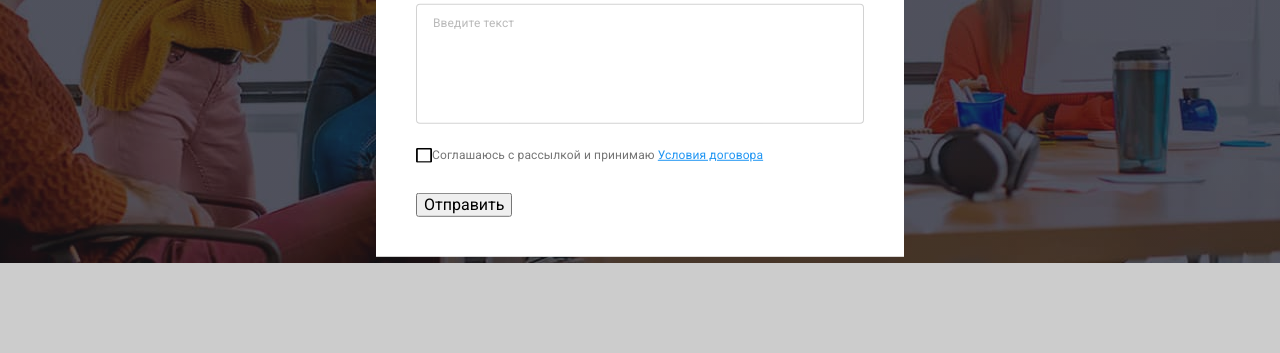
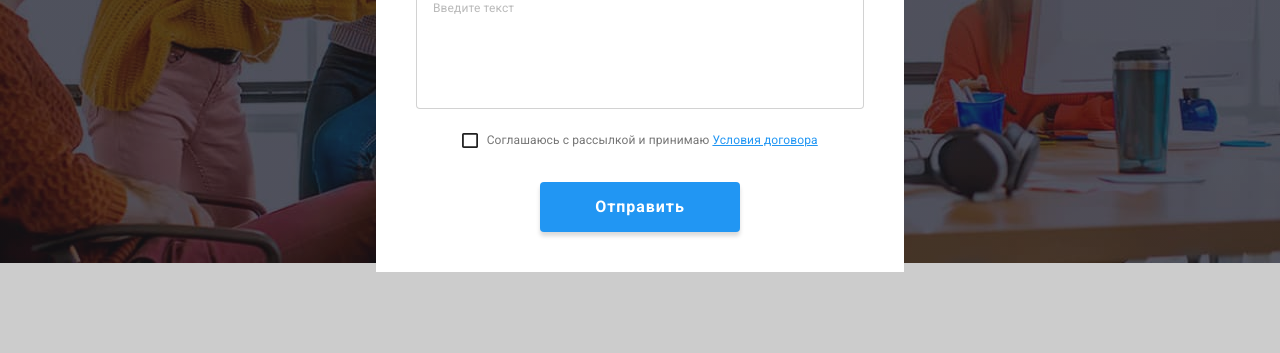
Before and after one commit to AlexDvor/goit-markup-hw-07, a plain HTML site: page index.html in a window 1280 px wide. Shown: the part 418-771 px from the top of the page. Drawn offline with Linux system fonts and the light colour scheme.

Commit message:
added button scss

```diff
--- a/css/style.css
+++ b/css/style.css
@@ -778,7 +778,7 @@
   margin-bottom: 12px;
 } */
 
-.input-form__label {
+/* .input-form__label {
   display: flex;
   align-items: center;
   font-weight: 400;
@@ -857,21 +857,21 @@
   line-height: 1.16;
   letter-spacing: 0.01em;
   color: rgba(117, 117, 117, 0.5);
-}
+} */
 
-.checkbox {
+/* .checkbox {
   display: flex;
   justify-content: center;
 }
 
 .checkbox__text {
   margin-left: 8.38px;
-}
+} */
 
-.input-form__link {
+/* .input-form__link {
   color: #2196f3;
   text-decoration: underline;
-}
+} */
 
 .submit-btn {
   font-weight: 700;
@@ -893,16 +893,11 @@
   cursor: pointer;
 }
 
-.send {
-  display: flex;
-  justify-content: center;
-}
+/* .input-form__wrapper {
+  position: relative;
+} */
 
-.input-form__wrapper {
-  position: relative;
-}
-
-.checkbox__icon {
+/* .checkbox__icon {
   display: flex;
   fill: #212121;
 }
@@ -918,4 +913,4 @@
 .checkbox__input:checked ~ .checkbox__icon {
   background-image: url(../images/icon\ check.svg);
   fill: var(--accent-color);
-}
+} */
--- a/index.html
+++ b/index.html
@@ -649,7 +649,7 @@
             ></textarea>
           </div>
 
-          <div class="checkbox input-form">
+          <div class="input-form input-form--center">
             <label class="input-form__label">
               <input
                 class="checkbox__input visually-hidden"
@@ -668,7 +668,7 @@
             </label>
           </div>
 
-          <div class="input-form send">
+          <div class="input-form input-form--center">
             <button class="submit-btn" type="submit">Отправить</button>
           </div>
         </form>
--- a/sass/components/modal/_checkbox.scss
+++ b/sass/components/modal/_checkbox.scss
@@ -0,0 +1,22 @@
+
+.checkbox__text {
+  margin-left: 8.38px;
+}
+
+.checkbox__icon {
+  display: flex;
+  fill: #212121;
+}
+
+.checkbox__input:focus {
+  cursor: pointer;
+}
+
+.checkbox__input:focus + .checkbox__icon {
+  fill: var(--accent-color);
+}
+
+.checkbox__input:checked ~ .checkbox__icon {
+  background-image: url(../images/icon/check.svg);
+  fill: var(--accent-color);
+}
--- a/sass/components/modal/_input-form.scss
+++ b/sass/components/modal/_input-form.scss
@@ -87,3 +87,8 @@
 .input-form__wrapper {
   position: relative;
 }
+
+.input-form--center {
+  display: flex;
+  justify-content: center;
+}
--- /dev/null
+++ b/sass/components/modal/_submit-btn.scss
@@ -0,0 +1,19 @@
+.submit-btn {
+  font-weight: 700;
+  font-size: 16px;
+  line-height: 1.87;
+  border: none;
+  letter-spacing: 0.06em;
+  background-color: var(--accent-color);
+  color: var(--tertiary-color-text);
+
+  width: 200px;
+  height: 50px;
+  box-shadow: 0px 4px 4px rgba(0, 0, 0, 0.15);
+  border-radius: 4px;
+}
+
+.submit-btn:focus,
+.submit-btn:hover {
+  cursor: pointer;
+}
--- a/sass/main.scss
+++ b/sass/main.scss
@@ -37,4 +37,5 @@
 @import 'components/modal/modal';
 @import 'components/modal/form-signup';
 @import 'components/modal/input-form';
-// @import 'components/modal/checkbox';
+@import 'components/modal/checkbox';
+@import 'components/modal/submit-btn';
```
Also changed, not shown: css/main.css, css/main.min.css, 2 other files.
